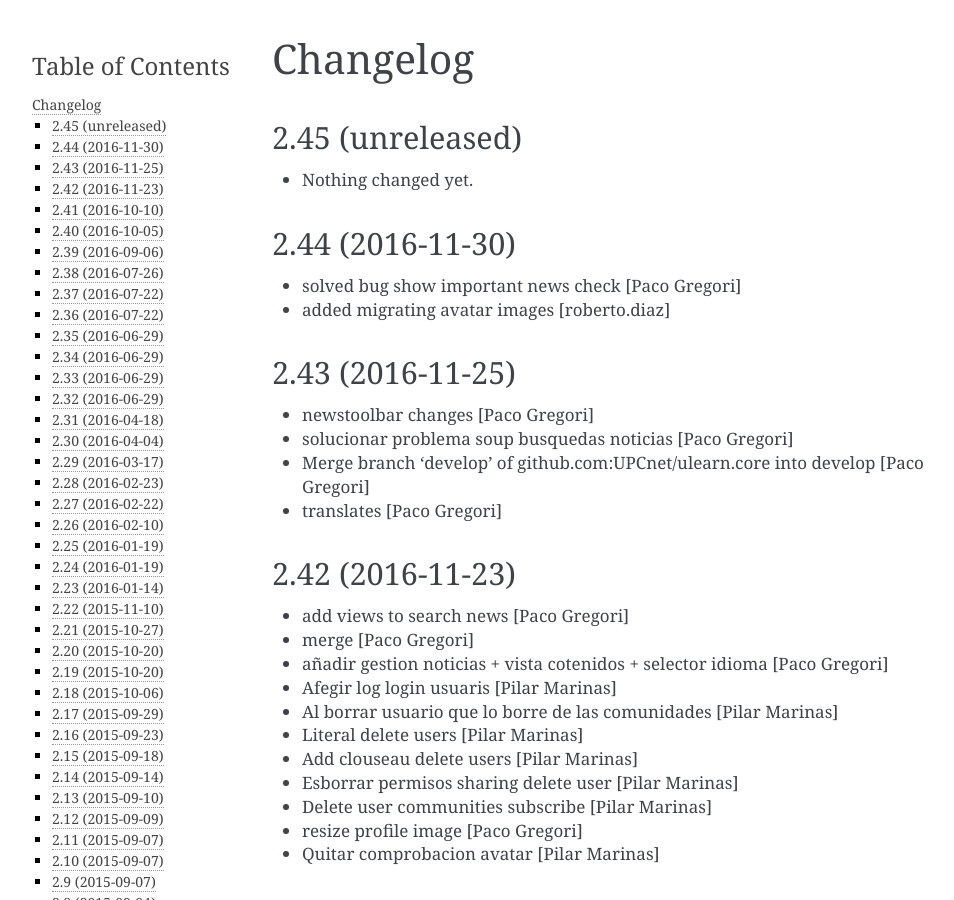
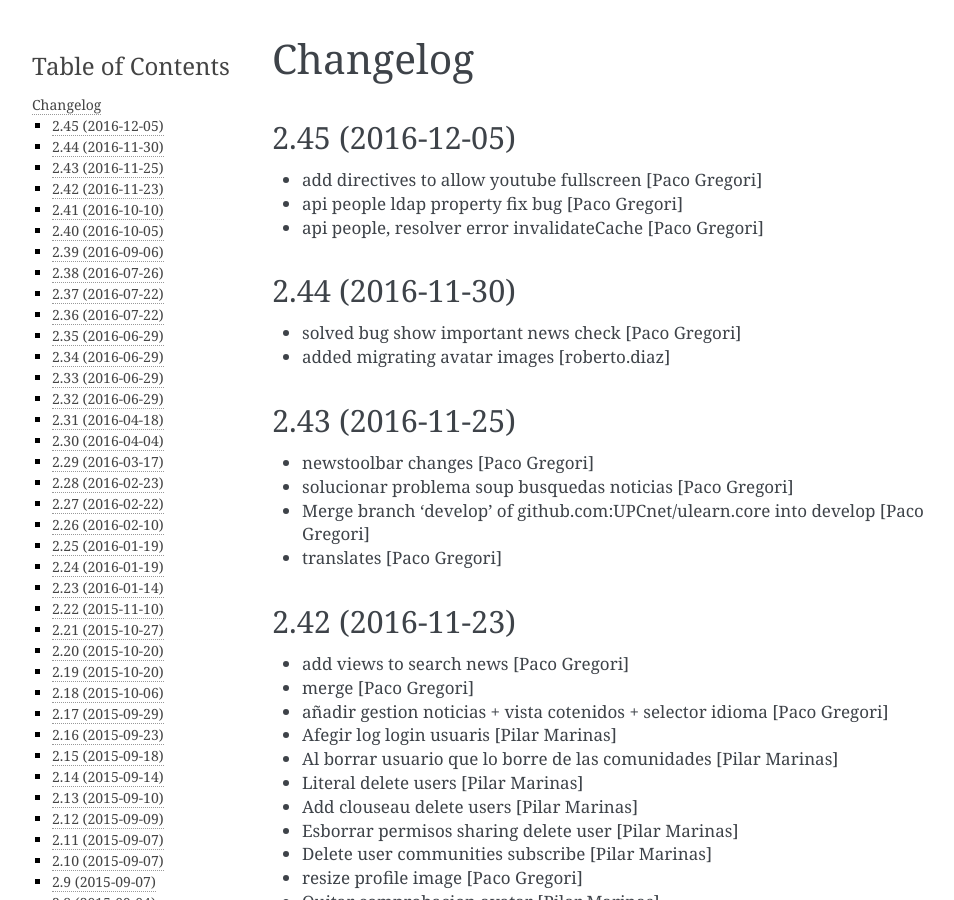
Before and after one commit to UPCnet/ulearn.core, a Sphinx documentation site: the page built from docs/HISTORY.rst, in a window 1280 px wide and 900 px high. Shown: the whole window, without its empty margins (148-1102 px from the left). Built offline with Sphinx 7.4.7, drawn with Linux system fonts in a browser that asks for light colours; pages that are not in the unit, such as notebooks, are missing from menus.

Commit message:
Preparing release 2.45

```diff
--- a/docs/HISTORY.rst
+++ b/docs/HISTORY.rst
@@ -1,11 +1,12 @@
 Changelog
 =========
 
-2.45 (unreleased)
+2.45 (2016-12-05)
 -----------------
 
-- Nothing changed yet.
-
+* add directives to allow youtube fullscreen [Paco Gregori]
+* api people ldap property fix bug [Paco Gregori]
+* api people, resolver error invalidateCache [Paco Gregori]
 
 2.44 (2016-11-30)
 -----------------
--- a/setup.py
+++ b/setup.py
@@ -1,7 +1,7 @@
 from setuptools import setup, find_packages
 import os
 
-version = '2.45.dev0'
+version = '2.45'
 
 README = open('README.rst').read()
 HISTORY = open(os.path.join('docs', 'HISTORY.rst')).read()
```
